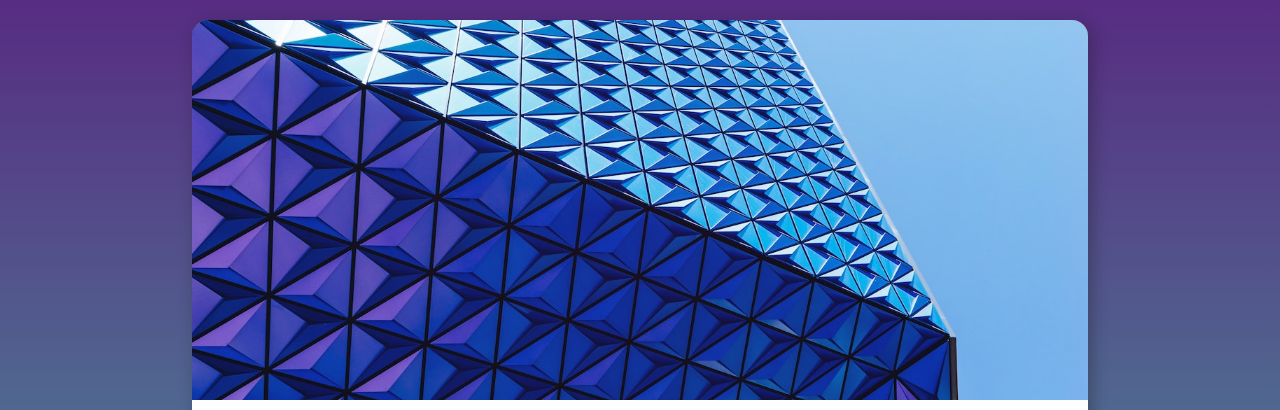
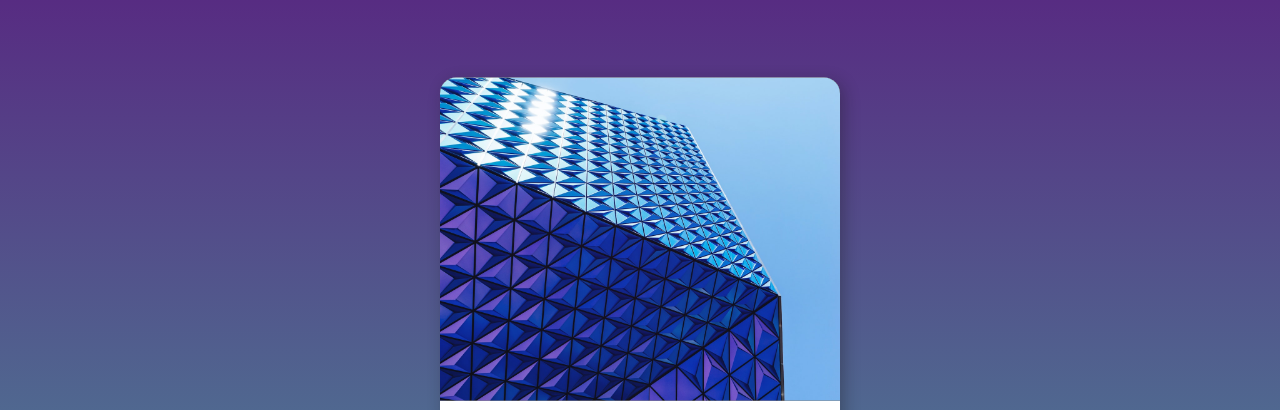
Before and after one commit to juancamilojc/projeto-login, a plain HTML site: page index.html in a window 1280 px wide. Shown: the top 410 px of the page. Drawn offline with Linux system fonts and the light colour scheme.

Commit message:
Update style.css

```diff
--- a/estilos/style.css
+++ b/estilos/style.css
@@ -36,8 +36,8 @@ section#login {
     top: 50%;
     left: 50%;
     transform: translate(-50%, -50%);
-    height: 95%;
-    width:70%;
+    height: 645px;
+    width:400px;
     border-radius: 1rem;
     background-color: var(--cor03);
     overflow: hidden;
```
